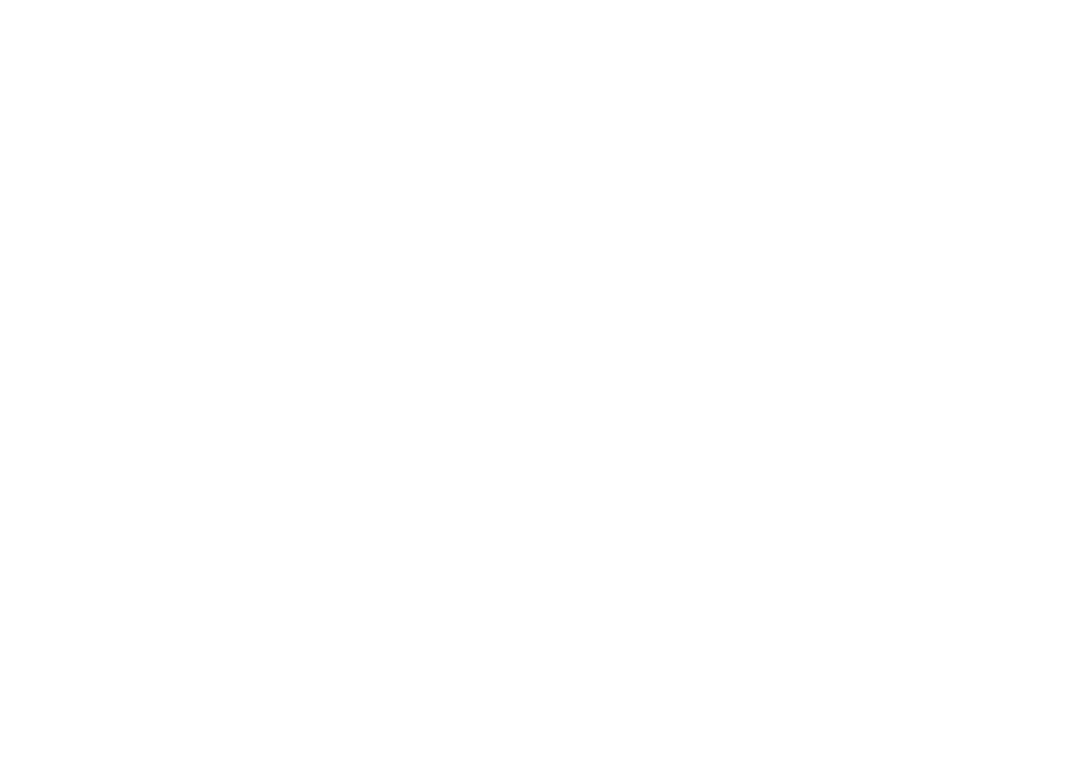
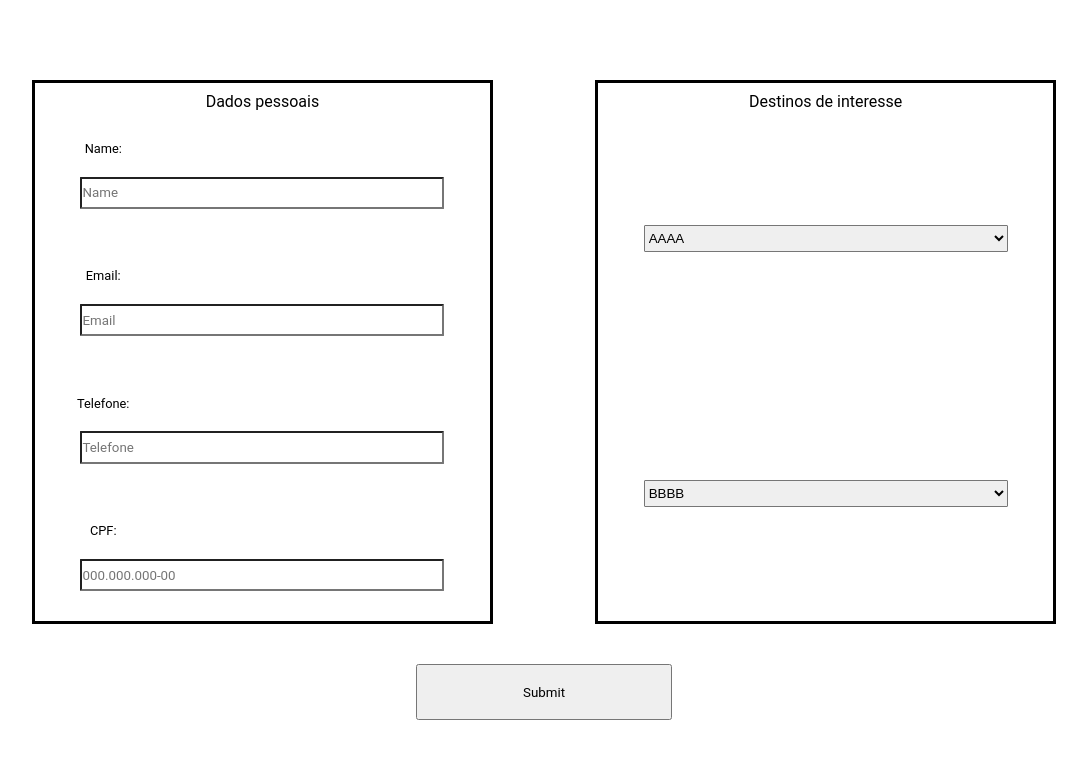
Before and after one commit to matheus-mvk/Desafio-2, a React (Vite) app: page / in a window 1280 px wide. Shown: the top 758 px of the page, without its empty margins (96-1183 px from the left). Built offline with nearby package versions, Linux system fonts and the light colour scheme.

Commit message:
Finalização de funções de envio de dados (resta api de busca)

```diff
--- a/index.html
+++ b/index.html
@@ -4,7 +4,7 @@
     <meta charset="UTF-8" />
     <link rel="icon" type="image/svg+xml" href="/vite.svg" />
     <meta name="viewport" content="width=device-width, initial-scale=1.0" />
-    <title>Vite + React + TS</title>
+    <title>Desafio 2</title>
   </head>
   <body>
     <div id="root"></div>
--- a/src/App.tsx
+++ b/src/App.tsx
@@ -1,11 +1,13 @@
 import { GlobalStyle } from "./Styles/GlobalStyle"
+import { Home } from "./Pages/Home"
+
+
 const App = () => {
 
   return (
     <>
-
     <GlobalStyle />
-
+    <Home/>
     </>
   )
 }
--- a/src/Pages/Home/index.tsx
+++ b/src/Pages/Home/index.tsx
@@ -1,9 +1,17 @@
-import { MainContainer } from "./style";
+import { FormContainer, MainContainer } from "./style";
+import { RegisterForm } from "../../components/RegisterForm";
+
 
 const Home: React.FC = () =>{
     return(
         <MainContainer>
 
+            <FormContainer>
+
+                <RegisterForm/>
+
+            </FormContainer>
+
         </MainContainer>
     );
 }
--- a/src/Pages/Home/style.ts
+++ b/src/Pages/Home/style.ts
@@ -1,17 +1,18 @@
 import styled from "styled-components";
 
-const MainContainer = styled.section`
-
-    height: 70%;
-    width: 70%;
-
-    margin-left: auto;
-    margin-right: auto;
-
-    border: 1px solid black;
+const MainContainer = styled.main`
+    width: 100vw;
+    height: 100vh;
 
     display: flex;
+    align-items: center;
     justify-content: center;
 `;
 
-export { MainContainer };
+const FormContainer = styled.section`
+    height: 80vh;
+    width: 80vw;
+
+`;
+
+export { FormContainer, MainContainer };
--- a/src/Styles/GlobalStyle.ts
+++ b/src/Styles/GlobalStyle.ts
@@ -10,7 +10,8 @@ const GlobalStyle = createGlobalStyle`
 		font-size: 16px;
 		body, #root {
 			width: 100vw;
-			min-height: 100vh;
+			height: 100vh;
+
 			color: #F2F2F2;
 		}
 		body {
--- /dev/null
+++ b/src/components/RegisterForm/index.tsx
@@ -0,0 +1,91 @@
+import { useState } from "react";
+import { FieldContainer, Title2, InputData, FormContainer, InputSub } from "./style";
+
+
+
+
+
+const RegisterForm: React.FC = () =>{
+    const [name, setName] = useState('');
+    const [mail, setMail] = useState('');
+    const [tel, setTel] = useState('');
+    const [cpf, setCpf] = useState('');
+
+    const handleNameChange = (e: any) =>{
+        const test = e.target.value;
+        console.log(test);
+
+        setName(e.target.value);
+    }
+    const handleMailChange = (e: any) =>{
+        const test = e.target.value;
+        console.log(test);
+
+        setMail(e.target.value);
+    }
+    const handleTelChange = (e: any) =>{
+        const test = e.target.value;
+        console.log(test);
+
+        setTel(e.target.value);
+    }
+    const handleCpfChange = (e: any) =>{
+        const test = e.target.value;
+        console.log(test);
+
+        setCpf(e.target.value);
+    }
+
+    const handleSubmit = (e: any) =>{
+
+        alert('Os dados foram submetidos!');
+        e.preventDefault()
+    }
+    return(
+        <>
+            <FormContainer>
+
+                <FieldContainer>
+                    <Title2>
+                    Dados pessoais
+                    </Title2>
+
+                    <label htmlFor="name">Name:</label>
+                    <InputData type= "text" name="Name" placeholder="Name" value={name} onChange={(e)=>{handleNameChange(e)}}/>
+
+                    <label htmlFor="email">Email:</label>
+                    <InputData type="email" name="email" placeholder="Email" value={mail} onChange={(e)=>{handleMailChange(e)}}/>
+
+                    <label htmlFor="telefone">Telefone:</label>
+                    <InputData type="tel" name="CPF" placeholder="Telefone" value={tel} onChange={(e)=>{handleTelChange(e)}}/>
+
+                    <label htmlFor="cpf">CPF:</label>
+                    <InputData type="text" name="CPF" placeholder="000.000.000-00" value={cpf} onChange={(e)=>{handleCpfChange(e)}}/>
+
+                </FieldContainer>
+
+
+
+                <FieldContainer>
+                    <Title2>
+                        Destinos de interesse
+                    </Title2>
+                    <select name="Países" id="">
+                        <option value="">AAAA</option>
+                        <option value="">BBBB</option>
+                        <option value="">BBBB</option>
+                    </select>
+
+                    <select name="Cidades" id="">
+                        <option value="">BBBB</option>
+                    </select>
+
+                </FieldContainer>
+                <InputSub type="submit" name="register" onChange={(e)=>{handleSubmit(e)}}/>
+            </FormContainer>
+
+        </>
+    );
+}
+
+export { RegisterForm };
--- /dev/null
+++ b/src/components/RegisterForm/style.ts
@@ -0,0 +1,74 @@
+import styled from "styled-components";
+
+const FormContainer = styled.form`
+    position: relative;
+    height: 100%;
+    width: 100%;
+
+
+
+    display: flex;
+    align-items: flex-end;
+    justify-content: center;
+    flex-direction: row;
+    grid-gap: 10%;
+
+`;
+const FieldContainer = styled.fieldset`
+    position: relative;
+    height: 85%;
+    width: 100%;
+    border: 0.2rem solid black;
+    margin: 0 auto auto auto;
+
+
+
+    display: flex;
+    align-items: center;
+    flex-direction: column;
+
+    & > label{
+        color: black;
+        margin: auto 70% -2% 0;
+
+        font-size: 0.8rem;
+
+    }
+    & > select {
+        height: 5%;
+        width: 80%;
+        margin: auto;
+
+        border-radius: 1px;
+    }
+
+`;
+const Title2 = styled.h2`
+
+    margin-top: 2%;
+
+    color: black;
+
+    font-weight: 400;
+    font-size: 1rem;
+`;
+
+const InputData = styled.input`
+    height: 6%;
+    width: 80%;
+    margin: auto;
+
+    border-radius: 1px;
+    box-shadow: none;
+    color: black;
+
+`;
+
+const InputSub = styled.input`
+    height: 7%;
+    width: 20%;
+    position: fixed;
+`;
+
+
+export {FieldContainer, Title2, InputData, FormContainer, InputSub};
```
